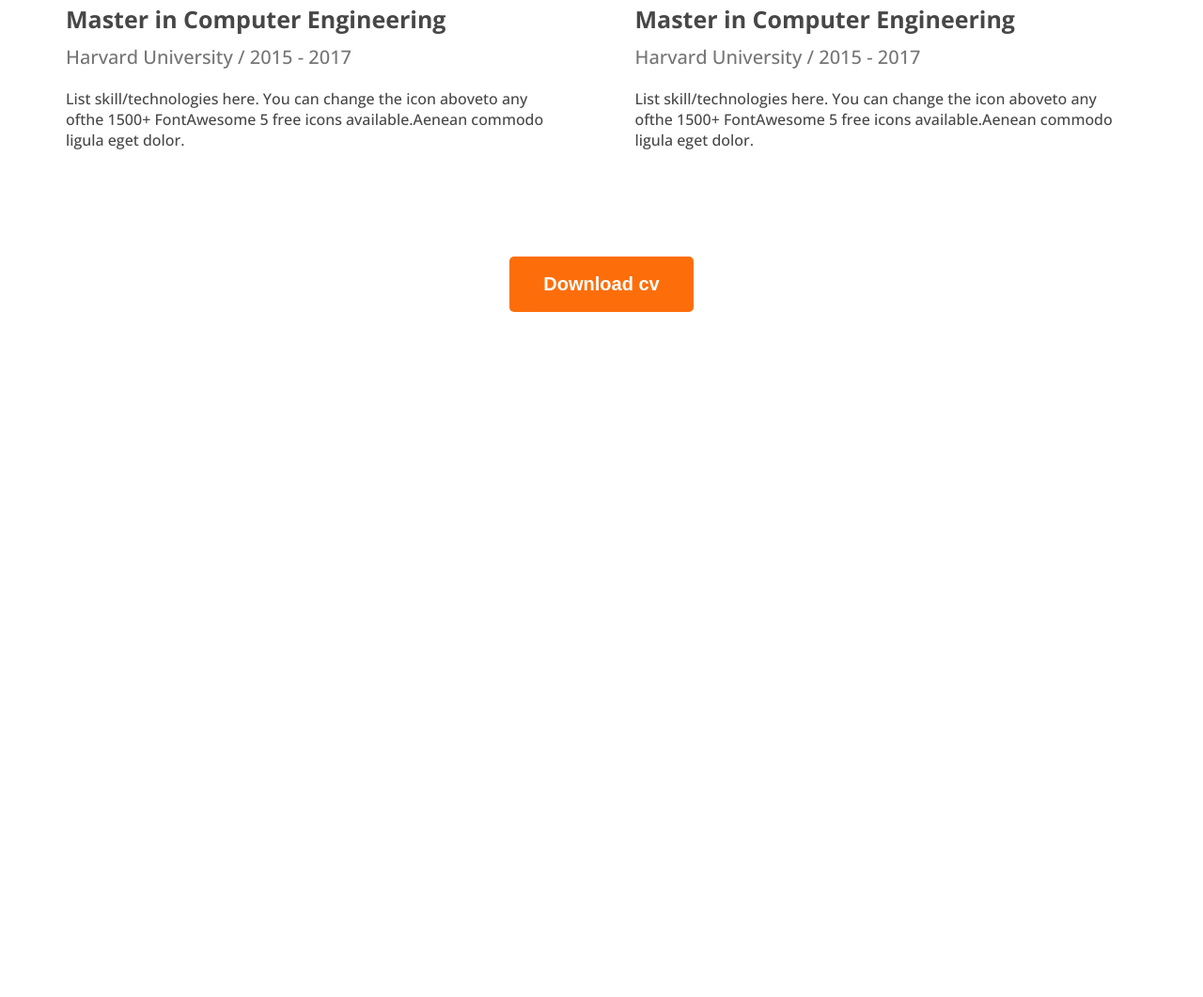
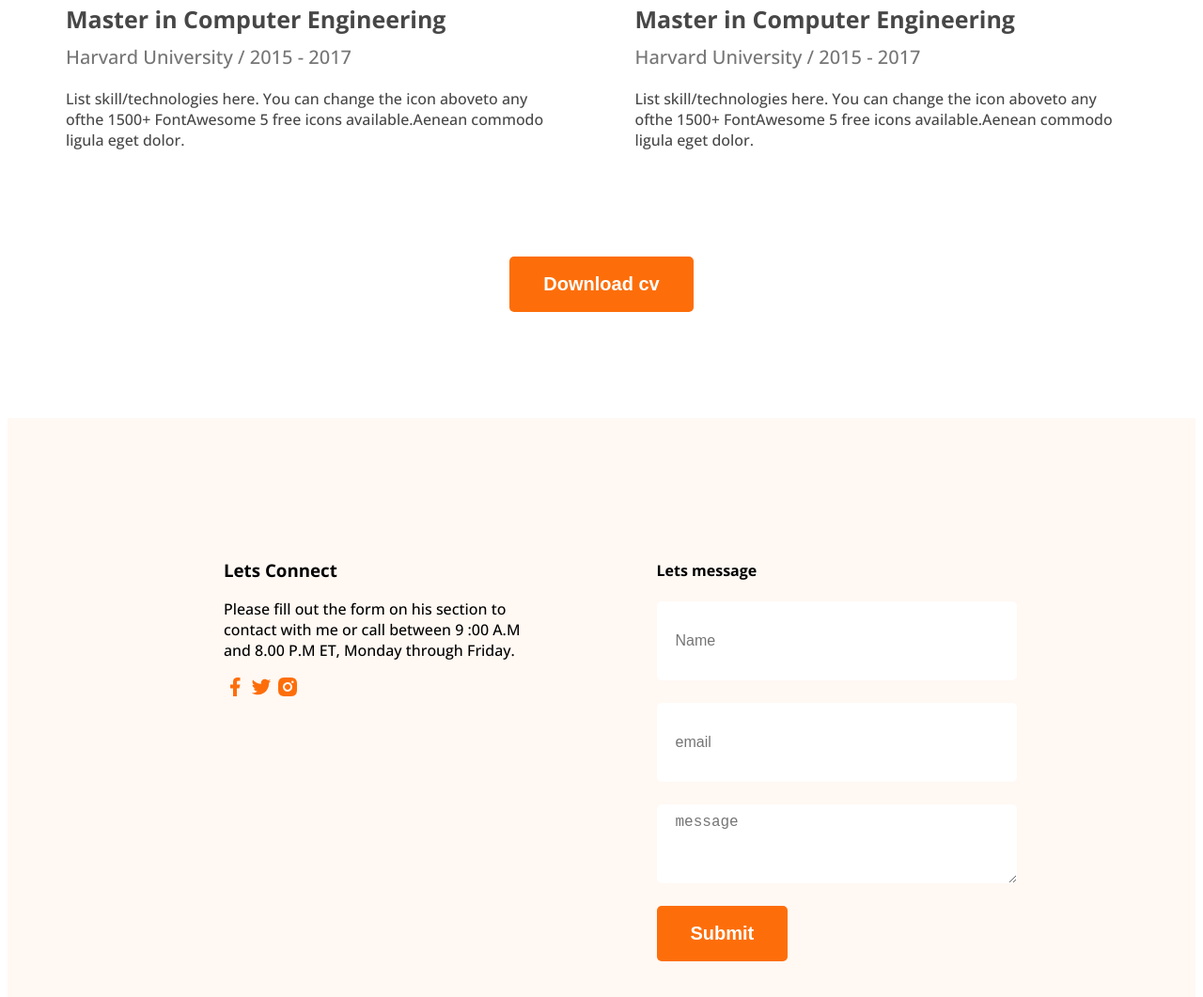
Before and after one commit to imran-bin/portfolio_design, a plain HTML site: page index.html in a window 1280 px wide. Shown: the part 3017-4078 px from the top of the page at 94% size. Before the commit the page ends 3357 px from the top, so only its background shows below. Drawn offline with nearby package versions, Linux system fonts and the light colour scheme.

Commit message:
done full

```diff
--- a/index.html
+++ b/index.html
@@ -121,7 +121,7 @@
 
         </section>
         <section>
-          <h5  >A summary of my resume</h5>
+            <h5>A summary of my resume</h5>
             <div class="resume">
 
                 <div class="resume-column">
@@ -130,7 +130,8 @@
                         <h3 class="resume-title">Master in Computer Engineering</h3>
                         <div class="resume-date">Harvard University / 2015 - 2017</div>
                         <div class="resume-description">List skill/technologies
-                        here. You can change the icon aboveto any ofthe 1500+ FontAwesome 5 free icons available.Aenean
+                            here. You can change the icon aboveto any ofthe 1500+ FontAwesome 5 free icons
+                            available.Aenean
                             commodo ligula eget dolor.</div>
                     </div>
                     <hr>
@@ -138,7 +139,8 @@
                         <h3 class="resume-title">Master in Computer Engineering</h3>
                         <div class="resume-date">Harvard University / 2015 - 2017</div>
                         <div class="resume-description">List skill/technologies
-                        here. You can change the icon aboveto any ofthe 1500+ FontAwesome 5 free icons available.Aenean
+                            here. You can change the icon aboveto any ofthe 1500+ FontAwesome 5 free icons
+                            available.Aenean
                             commodo ligula eget dolor.</div>
                     </div>
                     <hr>
@@ -146,7 +148,8 @@
                         <h3 class="resume-title">Master in Computer Engineering</h3>
                         <div class="resume-date">Harvard University / 2015 - 2017</div>
                         <div class="resume-description">List skill/technologies
-                        here. You can change the icon aboveto any ofthe 1500+ FontAwesome 5 free icons available.Aenean
+                            here. You can change the icon aboveto any ofthe 1500+ FontAwesome 5 free icons
+                            available.Aenean
                             commodo ligula eget dolor.</div>
                     </div>
                 </div>
@@ -156,7 +159,8 @@
                         <h3 class="resume-title">Master in Computer Engineering</h3>
                         <div class="resume-date">Harvard University / 2015 - 2017</div>
                         <div class="resume-description">List skill/technologies
-                        here. You can change the icon aboveto any ofthe 1500+ FontAwesome 5 free icons available.Aenean
+                            here. You can change the icon aboveto any ofthe 1500+ FontAwesome 5 free icons
+                            available.Aenean
                             commodo ligula eget dolor.</div>
                     </div>
                     <hr>
@@ -164,7 +168,8 @@
                         <h3 class="resume-title">Master in Computer Engineering</h3>
                         <div class="resume-date">Harvard University / 2015 - 2017</div>
                         <div class="resume-description">List skill/technologies
-                        here. You can change the icon aboveto any ofthe 1500+ FontAwesome 5 free icons available.Aenean
+                            here. You can change the icon aboveto any ofthe 1500+ FontAwesome 5 free icons
+                            available.Aenean
                             commodo ligula eget dolor.</div>
                     </div>
                     <hr>
@@ -172,7 +177,8 @@
                         <h3 class="resume-title">Master in Computer Engineering</h3>
                         <div class="resume-date">Harvard University / 2015 - 2017</div>
                         <div class="resume-description">List skill/technologies
-                        here. You can change the icon aboveto any ofthe 1500+ FontAwesome 5 free icons available.Aenean
+                            here. You can change the icon aboveto any ofthe 1500+ FontAwesome 5 free icons
+                            available.Aenean
                             commodo ligula eget dolor.</div>
                     </div>
 
@@ -185,7 +191,27 @@
 
         </section>
     </main>
-    <footer></footer>
+    <footer>
+        <div class="footer-content">
+            <h3>Lets Connect</h3>
+            <p>Please fill out the form on
+                his section to contact with me or call between 9
+                :00 A.M and 8.00 P.M ET, Monday through Friday.</p>
+                <a href=""><img src="images/icons/facebook.png" alt="facebook"></a>
+                 <a href=""><img src="images/icons/twitter.png" alt="facebook"></a>
+                  <a href=""><img src="images/icons/insta.png" alt="facebook"></a>
+        </div>
+        <div class="footer-content">
+            <h4>Lets message </h4>
+            <form action="">
+                <input type="text" placeholder="Name">
+                <input type="email" name="" id="" placeholder="email">
+                <textarea placeholder="message" name="" id="" rows="50" cols="30"></textarea>
+                <button class="btn-primary">Submit</button>
+
+            </form>
+        </div>
+    </footer>
 
 </body>
 
--- a/style/portfolio.css
+++ b/style/portfolio.css
@@ -199,3 +199,30 @@ h5 {
 hr{
     margin: 30px 0px;
 }
+
+footer{
+    background-color: #FFF8F3;
+    display: flex;
+    padding: 130px 230px;
+    gap: 117px;
+    margin-top: 113px;
+}
+input[type="text"],input[type="email"] ,footer textarea{
+  /* your styles here */
+
+
+  border-radius: 5px;
+  font-size: 16px;
+  display: block;
+  padding: 10px 20px;
+  margin-bottom: 24px;
+  width: 100%;
+  border-radius: 5px;
+  height: 64px;
+  border: none;
+
+}
+.footer-content{
+    width: 50%;
+
+}
```
Lines whose indentation alone changed are shown as unchanged.
